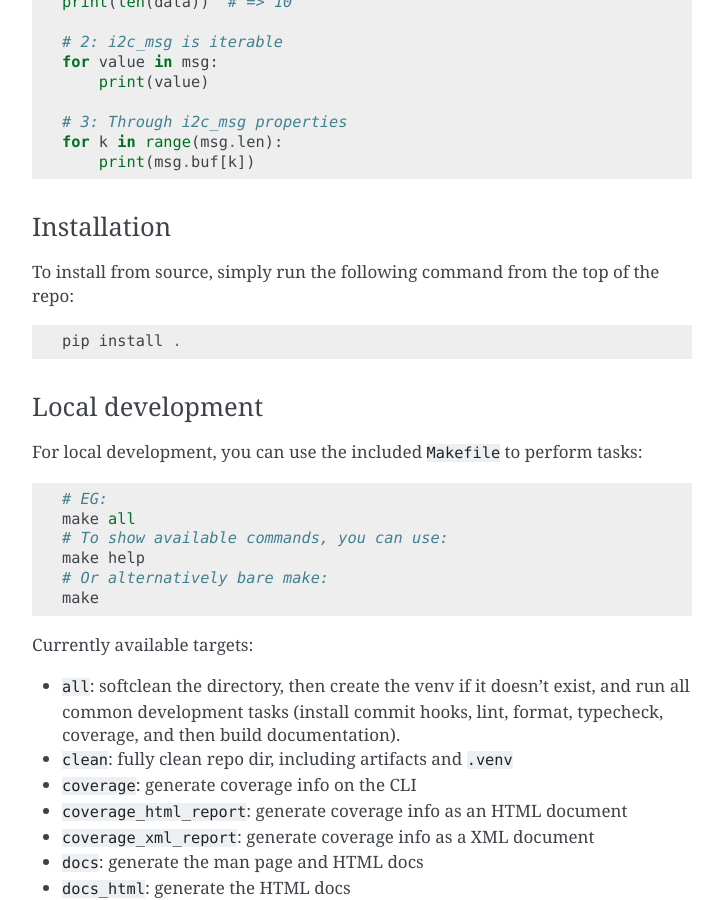
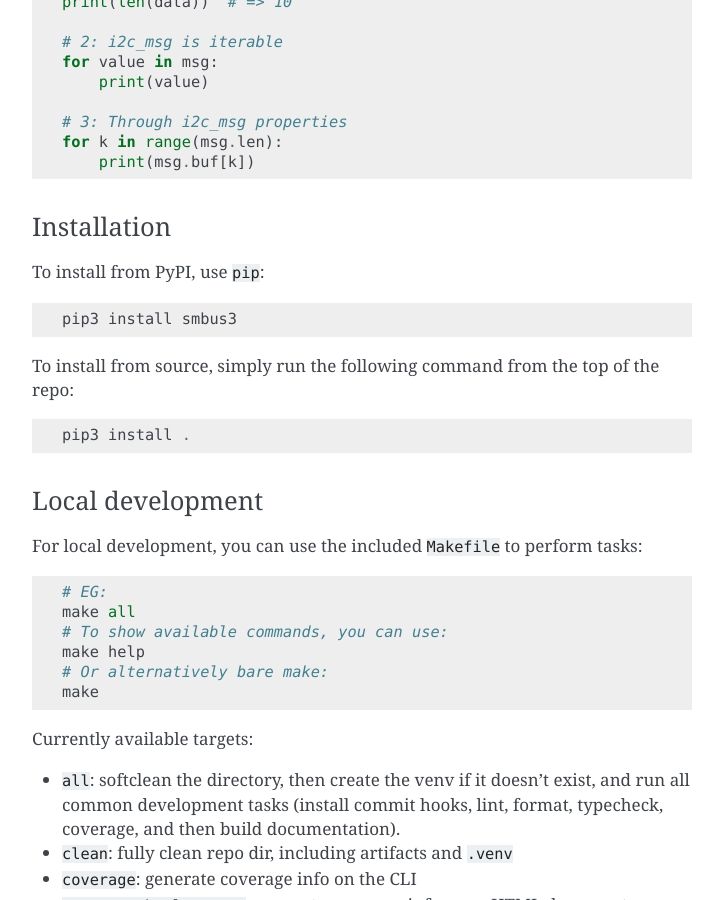
Before and after one commit to eindiran/smbus3, a Sphinx documentation site: the page built from doc/index.rst, in a window 1280 px wide and 900 px high, scrolled down 5777 px. Shown: the whole window, without its empty margins (388-1111 px from the left). Built offline with Sphinx 7.4.7, drawn with Linux system fonts in a browser that asks for light colours.

Commit message:
Add install instructions

```diff
--- a/README.rst
+++ b/README.rst
@@ -337,11 +337,18 @@ access alternatives.
 Installation
 ------------
 
+To install from PyPI, use ``pip``:
+
+::
+
+    pip3 install smbus3
+
+
 To install from source, simply run the following command from the top of the repo:
 
 ::
 
-    pip install .
+    pip3 install .
 
 Local development
 -----------------
```
Also changed, not shown: doc/installation.rst (+7 -0 lines).
